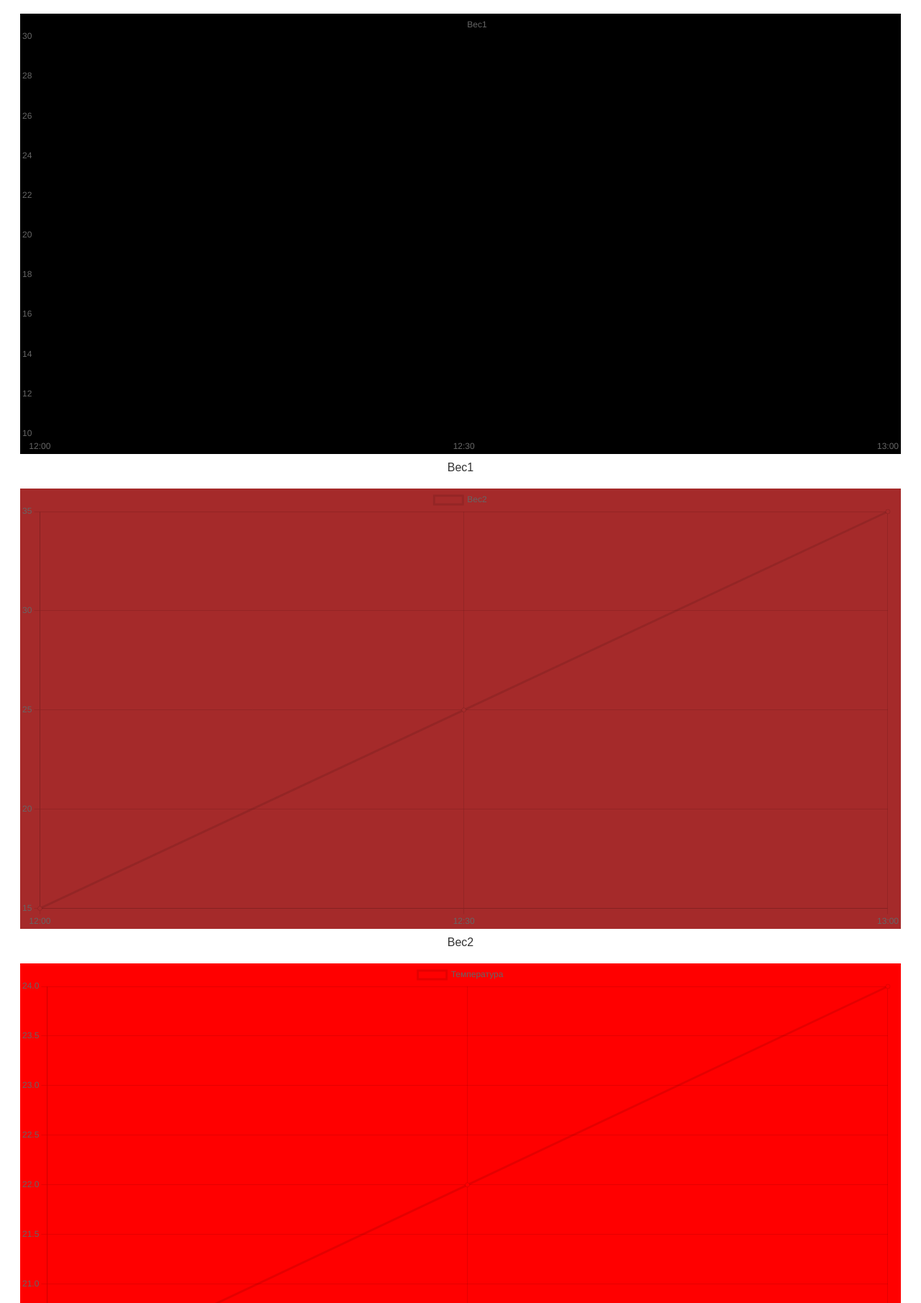
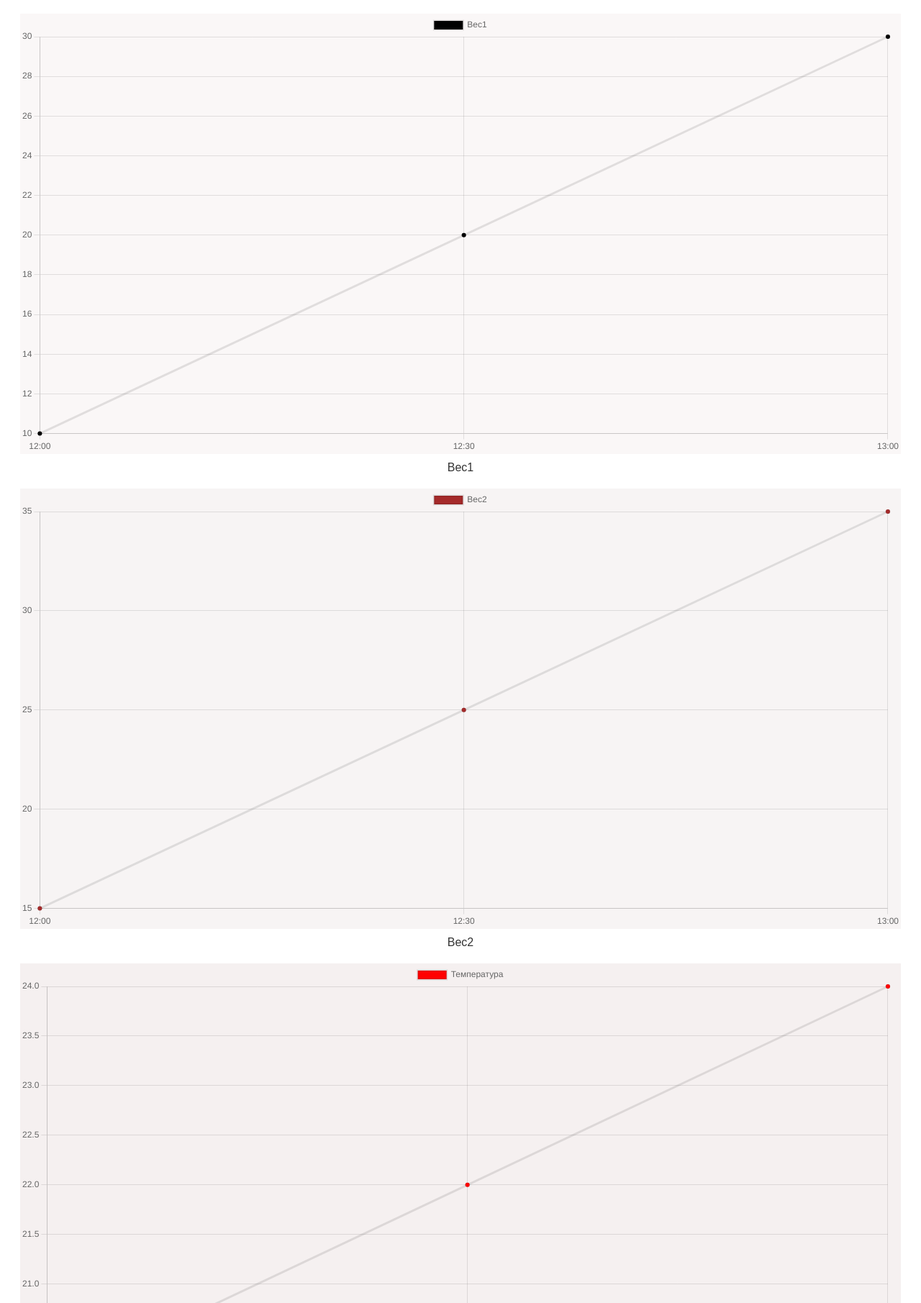
Before and after one commit to Dralkin/site-paseka2, a website: page index.html in a window 1280 px wide. Shown: the part 89-1900 px from the top of the page at 72% size. Drawn offline with nearby package versions, Linux system fonts and the light colour scheme.

Commit message:
Add files via upload

```diff
--- a/style.css
+++ b/style.css
@@ -15,17 +15,17 @@ body {
 }
 
 #weight1 {
-    background-color: black;
+    background-color: rgb(250, 247, 247);
 }
 
 #weight2 {
-    background-color: brown;
+    background-color: rgb(247, 244, 244);
 }
 
 #temperature {
-    background-color: red;
+    background-color: rgb(245, 240, 240);
 }
 
 #humidity {
-    background-color: blue;
+    background-color: rgb(247, 247, 248);
 }
```
